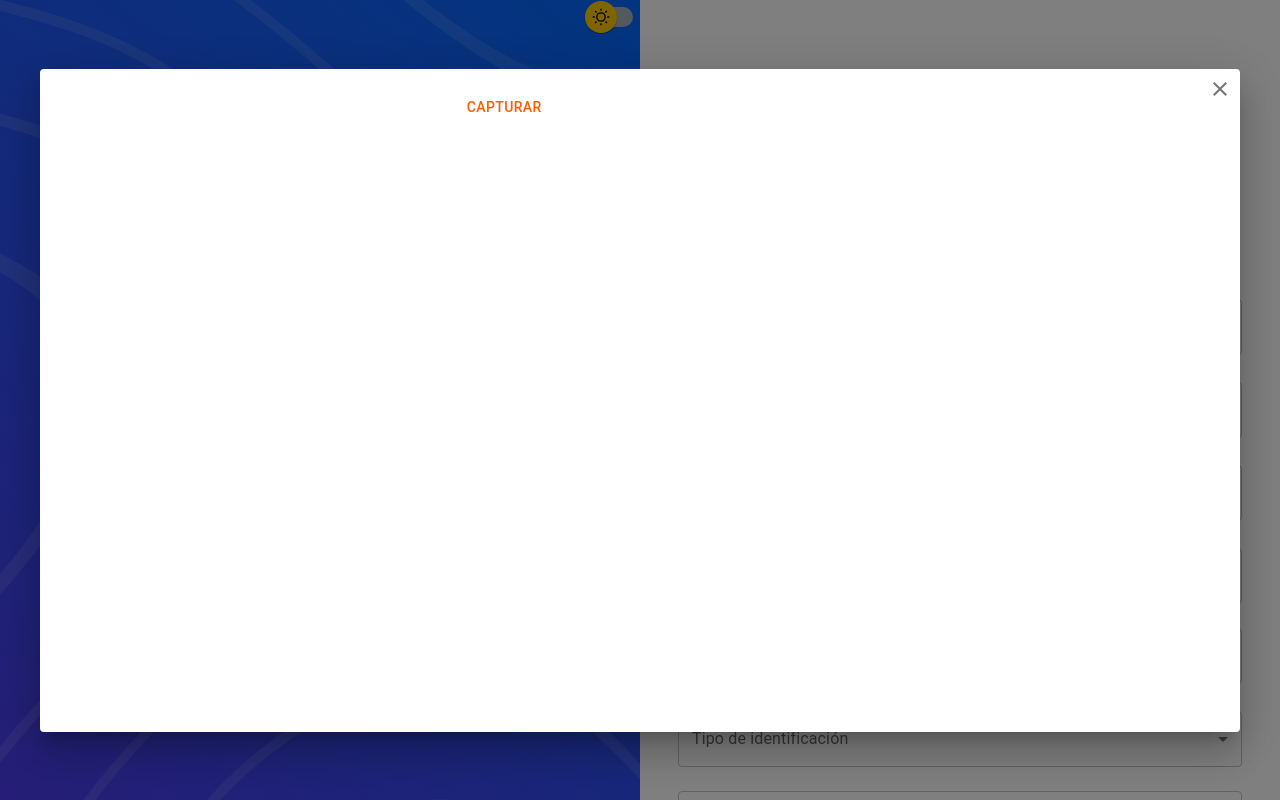
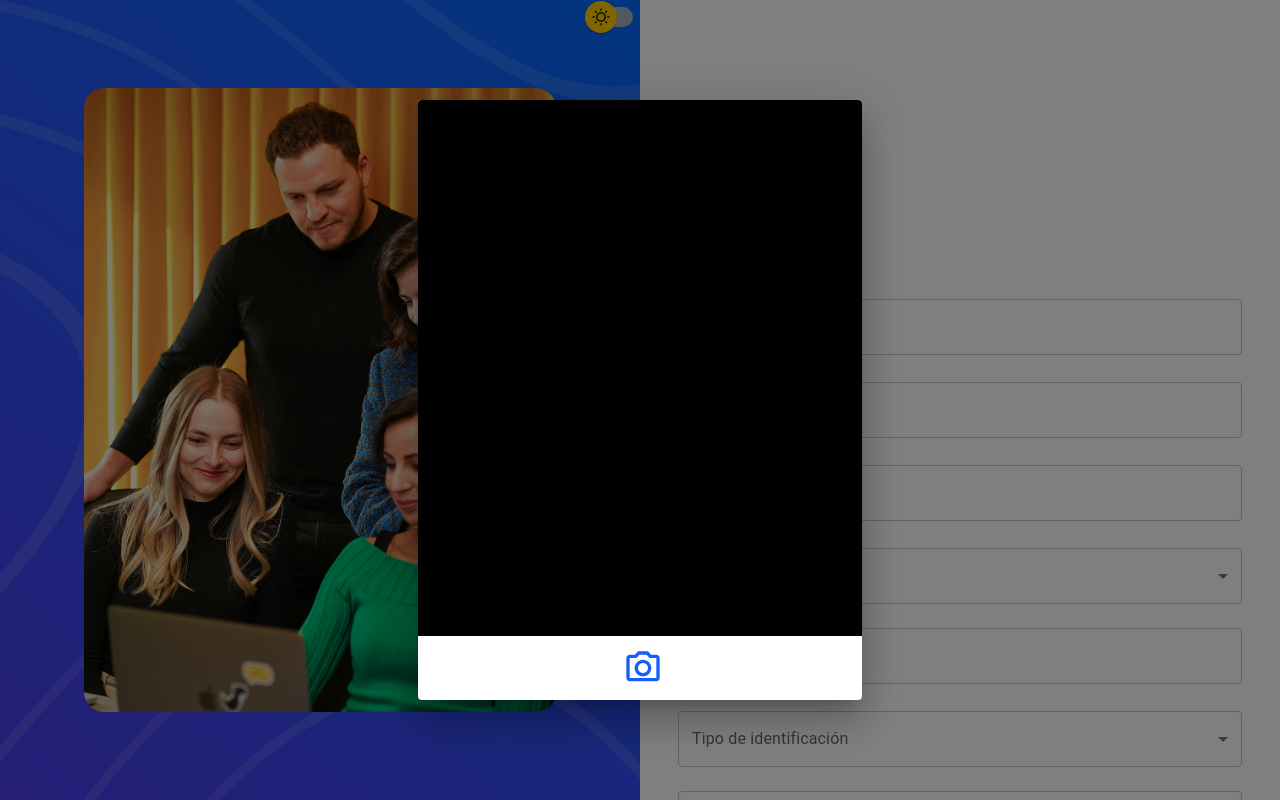
Before and after one commit to ediloaz/Plataforma-de-registro-y-listado-de-usuarios, a React (Vite) app in the folder frontend/: page / in a window 1280 px wide. Built offline with nearby package versions, Linux system fonts and the light colour scheme; no server answers; what @mui/x-data-grid-premium would draw is missing.

Commit message:
Update dependencies and fix dialog layout in CameraDialog component

```diff
--- a/frontend/src/components/CameraDialog/CameraDialog.jsx
+++ b/frontend/src/components/CameraDialog/CameraDialog.jsx
@@ -1,14 +1,16 @@
 import { useCallback, useRef, useState } from "react";
 import Webcam from "react-webcam";
-import { CloseOutlined } from "@mui/icons-material";
-import { Box, Button, Dialog, DialogContent, Divider, Grid, IconButton, Typography } from "@mui/material";
+import { CameraAltOutlined, CloseOutlined, ReplayOutlined, SaveOutlined } from "@mui/icons-material";
+import { Box, Button, Dialog, DialogContent, Divider, Grid, IconButton, Typography, useTheme } from "@mui/material";
 
-export const CameraDialog = ({ open = false, onClose, maxWidth= 'lg' }) => {
+export const CameraDialog = ({ open = false, onClose, maxWidth= 'xs' }) => {
   const webcamRef = useRef(null);
   const [imgSrc, setImgSrc] = useState(null);
 
+  const theme = useTheme();
+
   const capture = useCallback(() => {
-    const imageSrc = webcamRef.current.getScreenshot();
+    const imageSrc = webcamRef.current.getScreenshot({width: 450, height: 600});
     setImgSrc(imageSrc);
   }, [webcamRef]);
 
@@ -20,34 +22,51 @@ export const CameraDialog = ({ open = false, onClose, maxWidth= 'lg' }) => {
     if (reason === "backdropClick" || reason === "escapeKeyDown") onClose()
   }
 
+  const handleSave = () => {
+    onClose(imgSrc);
+  }
+
   return (
-    <Dialog open={open} onClose={handleClose} fullWidth={true} maxWidth={maxWidth} scroll="body" >
-        <Box position="absolute" top={0} right={0}>
+    <Dialog open={open} onClose={handleClose} fullWidth={false} scroll="body" maxWidth="xs" PaperProps={{ sx: { overflowX: 'hidden'} }}>
+      <Box position="absolute" top={0} right={0} sx={{zIndex: (theme) => theme.zIndex.drawer + 1}}>
         <IconButton onClick={onClose}><CloseOutlined /></IconButton>
       </Box>
-      <DialogContent sx={{ px: { xs: 2, md: 5 } }}>
-        <Grid container spacing={2} mb={2}>
-          <Grid item xs={12} md={4}>
-          {imgSrc ? (
-            <img src={imgSrc} alt="webcam" />
-              ) : (
-            <Webcam
+      <DialogContent sx={{ display: 'flex', p:0, background: '#000', justifyContent: 'center', width: 450, height: 600 }}>
+        <Grid container mb={2}>
+          <Grid item xs={12} >
+            <Box sx={{ display: 'flex', p:0, justifyContent: 'center', width: 450, height: 600 }} >
+              { imgSrc
+              ? (<img src={imgSrc} alt="webcam" />)
+              : (<Webcam
                   mirrored={true}
                   audio={false}
+                  width={450}
                   height={600}
-              width={600}
                   ref={webcamRef}
+                  onCutCapture={capture}
+                  screenshotQuality={0.8}
                   screenshotFormat="image/jpeg"
                   videoConstraints={{
                     facingMode: "front",
+                    height: 600,
+                    width: 450,
                   }}
                 />
               )}
+            </Box>
           </Grid>
-          <Grid item xs={12} md={8}>
-            <div className="btn-container">
-              <Button onClick={imgSrc ? retake : capture}>{imgSrc ? 'Volver a tomar' : 'Capturar'}</Button>
-            </div>
+          <Grid item xs={12} px={2} display="flex" flexDirection="row" justifyContent={imgSrc ? "space-between" : "center"} alignItems="center" mt={ -8 } sx={{ background: theme.palette.common.white, zIndex: (theme) => theme.zIndex.drawer + 1 }}>
+            {imgSrc && (
+            <IconButton onClick={retake} title={'Volver a tomar'} color="secondary">
+              <ReplayOutlined />
+            </IconButton>)}
+            <IconButton onClick={imgSrc ? retake : capture} title={imgSrc ? 'Volver a tomar' : 'Capturar'} color="secondary">
+              <CameraAltOutlined sx={{ fontSize: 40 }} />
+            </IconButton>
+            {imgSrc && (
+              <IconButton onClick={handleSave} title={'Guardar'} color="secondary">
+              <SaveOutlined />
+            </IconButton>)}
           </Grid>
         </Grid>
       </DialogContent>
--- a/frontend/src/components/ProfileDialog/ProfileDialog.jsx
+++ b/frontend/src/components/ProfileDialog/ProfileDialog.jsx
@@ -13,9 +13,9 @@ export const ProfileDialog = ({ user, open = false, onClose, maxWidth= 'md' }) =
 
   return (
     <Dialog open={open} onClose={handleClose} fullWidth={true} maxWidth={maxWidth} scroll="body" >
-        <Box position="absolute" top={0} right={0}>
-          <IconButton onClick={onClose}><CloseOutlined /></IconButton>
-        </Box>
+      <Box position="absolute" top={0} right={0}>
+        <IconButton onClick={onClose}><CloseOutlined /></IconButton>
+      </Box>
       <DialogContent sx={{ px: { xs: 2, md: 5 } }}>
         <Grid container spacing={2} mb={2}>
           <Grid item xs={12} md={4}>
```
Lines whose indentation alone changed are shown as unchanged.
